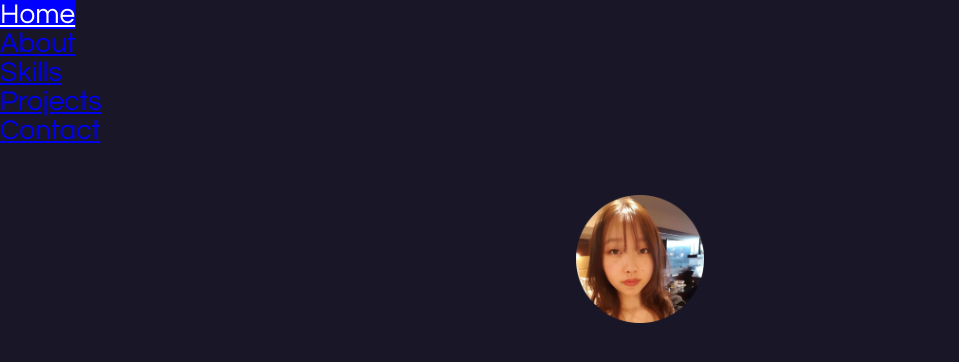
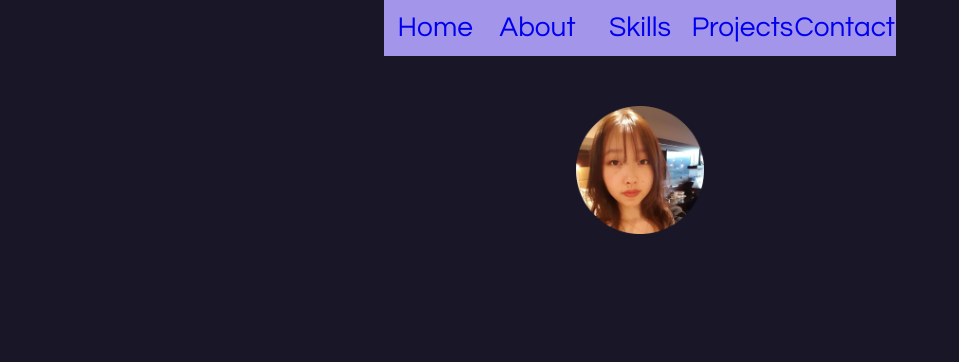
Before and after one commit to jen-wan/jen-wan.github.io, a plain HTML site: page index.html in a window 1280 px wide. Shown: the whole page, without its empty margins (0-959 px from the left). Drawn offline with Linux system fonts and the light colour scheme.

Commit message:
centering nav

```diff
--- a/style.css
+++ b/style.css
@@ -9,6 +9,30 @@ html {
   font-size: 28px;
 }
 
+nav ul {
+  box-sizing: border-box;
+  background-color: #a395e9;
+  list-style-type: none;
+  padding: 0;
+  width: 40%;
+  font-size: 0;
+  margin: auto;
+}
+
+nav li {
+  display: inline-block;
+  font-size: 1rem;
+  width: 20%;
+  text-align: center;
+}
+
+nav a {
+  display: inline-block;
+  text-decoration: none;
+  width: 100%;
+  padding: 0;
+  line-height: 2rem;
+}
 
 nav a:hover,
 nav a:focus {
```
